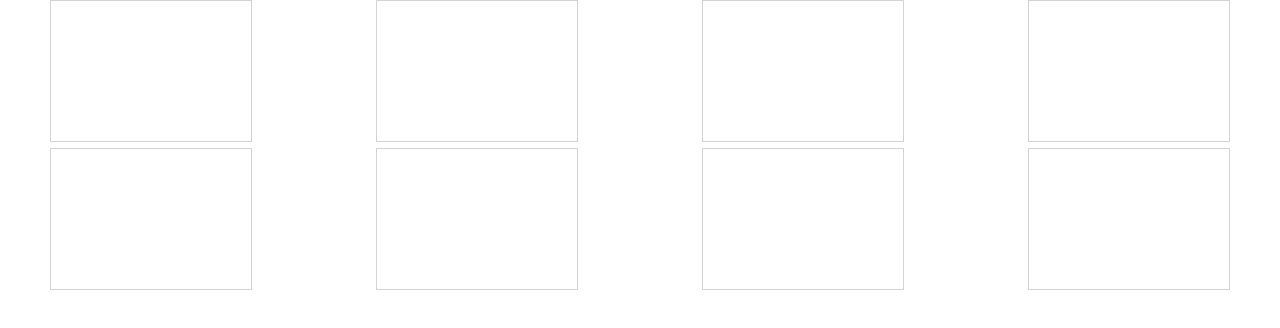
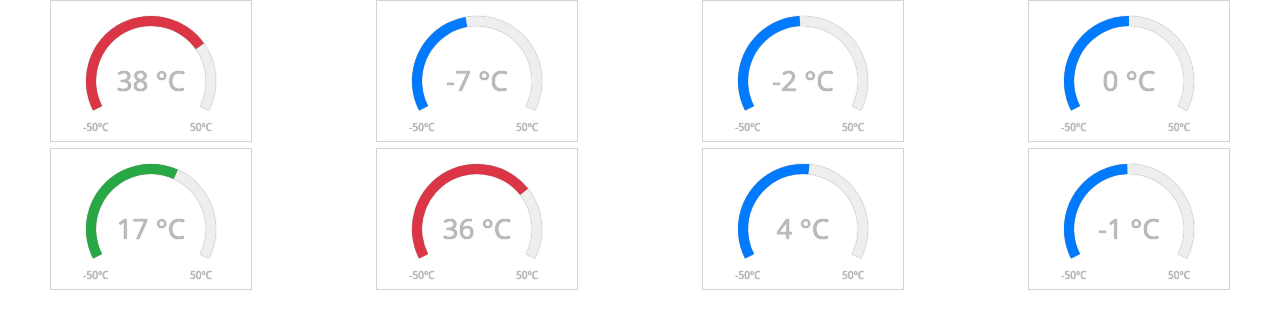
Before and after one commit to juanmaioli/SimpleGaugeCanvas, a plain HTML site: page index.html in a window 1280 px wide. Drawn offline with Linux system fonts and the light colour scheme.

Commit message:
🎨 style: ajustar dimensiones del gauge y mover scripts al head

```diff
--- a/index.html
+++ b/index.html
@@ -5,6 +5,10 @@
       <!-- Just to design the web, remove if necessary -->
       <meta name="viewport" content="width=device-width, user-scalable=no, initial-scale=1.0">
       <link rel="stylesheet" href="./css/bootstrap.min.css">
+      <!-- gauge Script -->
+      <script type="text/javascript" src="./src/gauge.js"></script>
+      <script src="./js/bootstrap.bundle.min.js"></script>
+      <script src="./js/theme.js"></script>
     </head>
     <body>
       <div class="row">
@@ -42,9 +46,5 @@
           gaugeDraw("gauge8",Math.floor((Math.random() * 50) - 10));
         }
       </script>
-      <!-- gauge Script -->
-      <script type="text/javascript" src="./src/gauge.js"></script>
-      <script src="./js/bootstrap.bundle.min.js"></script>
-      <script src="./js/theme.js"></script>
     </body>
   </html>
--- a/src/gauge.js
+++ b/src/gauge.js
@@ -3,20 +3,20 @@ function gaugeDraw(id,data) {
 
   var color1 = "#000";
   var color2 = "#000";
-  var X = 120;
-  var Y = 120;
-  var outterRadius = 100;
+  var X = 100;
+  var Y = 80;
+  var outterRadius = 65;
   var innerRadius = 55;
   var c = document.getElementById(id);
   var context = c.getContext("2d");
   context.clearRect(0, 0, 400, 240);
-  context.fillStyle = "#000";
-  context.font = "25px Arial";
+  context.fillStyle = "#bbb";
+  context.font = "28px sans";
   context.textAlign = "center";
-  context.fillText(data + " " + String.fromCharCode(176) + "C",120,125);
-  context.font = "10px Arial";
-  context.fillText("-50",40,115);
-  context.fillText("50",200,115);
+  context.fillText(data + " " + String.fromCharCode(176) + "C",100,90);
+  context.font = "10px sans";
+  context.fillText("-50" + String.fromCharCode(176) + "C",45,130);
+  context.fillText("50" + String.fromCharCode(176) + "C",150,130);
 
   if ( -50 < data && data <= 8) {color1 = "#007BFF"; color2 = "#007BFF";}
   if ( 8 <= data && data <= 27) {color1 = "#28A745"; color2 = "#28A745";}
@@ -27,11 +27,11 @@ function gaugeDraw(id,data) {
 
   //Measure
   setRadialGradient(color1, color2);
-  drawDonut(Math.PI * 1.1, Math.PI * dataScale);
+  drawDonut(Math.PI * 0.85, Math.PI * dataScale);
 
   //Grey Background
   setRadialGradient("#EEE", "#EEE");
-  drawDonut(Math.PI * dataScale, Math.PI * 1.9);
+  drawDonut(Math.PI * dataScale, Math.PI * 2.15);
 
   function drawDonut(sRadian, eRadian){
       context.beginPath();
```
